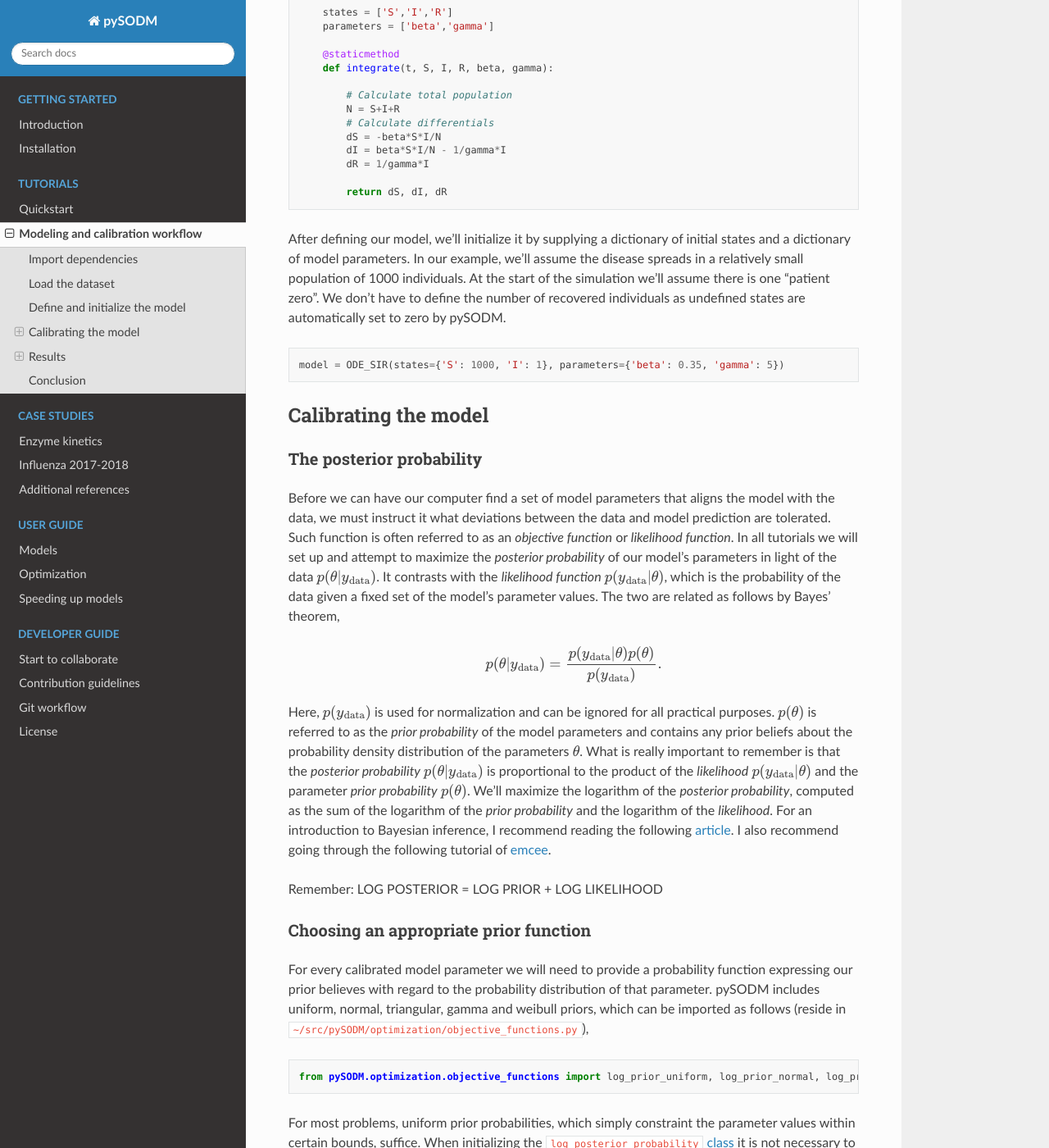
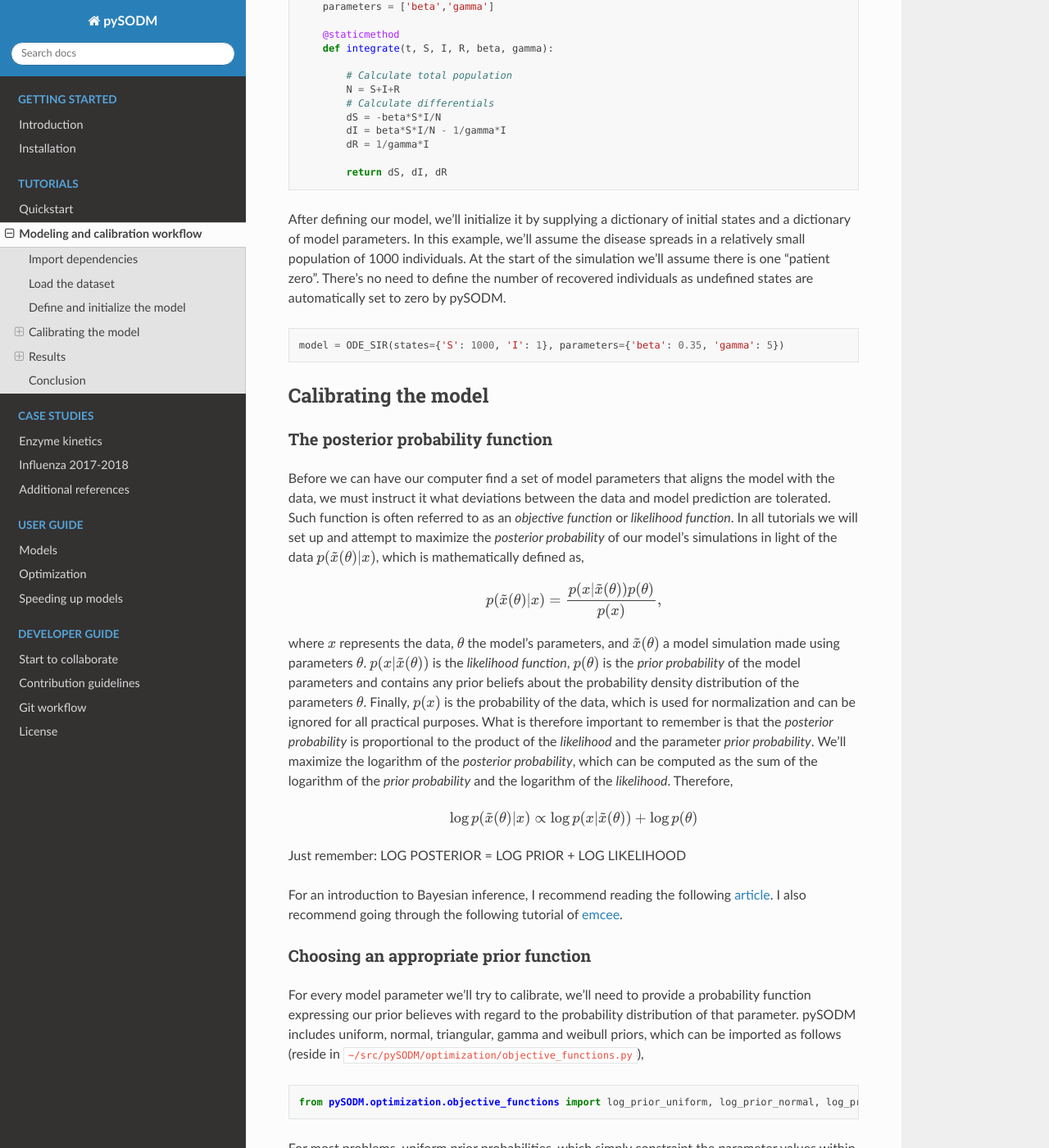
Before and after one commit to twallema/pySODM, a Sphinx documentation site: the page built from docs/workflow.md, in a window 1280 px wide and 1400 px high, scrolled down 3502 px. Shown: the whole window at 82% size. Built offline with Sphinx 7.4.7 and the Read the Docs theme 2.0.0, drawn with Linux system fonts in a browser that asks for light colours; some of the changed text lies outside the part shown.

Commit message:
workflow tutorial and documentation

````diff
--- a/docs/workflow.md
+++ b/docs/workflow.md
@@ -24,13 +24,13 @@
 
 ### Load the dataset
 
-For the purpose of this tutorial, we'll generate a sythetic dataset of disease cases. We'll accomplish this by assuming the disease is generating cases exponentially with a doubling time of 10 days. Alternatively, the output of the SIR model could be used to generate a dataset of disease cases. Mathematically,
+For the purpose of this tutorial, we'll generate a sythetic dataset containing disease incidence. We assume the disease is generating cases exponentially with a doubling time of 10 days. Mathematically,
 
 ```{math}
 n_{cases}(t) = \exp \Big( t *  \dfrac{\log 2}{t_d} \Big)
 ```
 
-We'll assume the first case was detected on December 1st, 2022 and data was collected on every weekday until December 21st, 2022. Then, we'll add observational noise to the synthetic data. For count based data, observational noise is typically the result of a poisson or negative binomial proces, depending on the occurence of overdispersion. For a poisson proces, the variance in the data is equal to the mean: {math}`\sigma^2 = \mu`, while for a negative binomial proces the mean-variance relationship is quadratic: {math}`\sigma^2 = \mu + \alpha \mu^2`. For this example we'll use the negative binomial distribution with a dispersion factor of `alpha=0.03`, which was representative for the data used during the COVID-19 pandemic in Belgium. Note that for {math}`\alpha=0`, the variance of the negative binomial distribution is equal to the variance of the poisson distribution.
+We'll assume the first case was detected on December 1st, 2022 and data was collected on weekdays only until December 21st, 2022. Then, we'll add observational noise to the synthetic data. For count based data, observational noise is typically the result of a poisson or negative binomial proces, depending on the occurence of overdispersion. In case the observations result from a poisson proces, the variance in the data is equal to the mean: {math}`\sigma^2 = \mu`, while for a negative binomial proces the mean-variance relationship is quadratic: {math}`\sigma^2 = \mu + \alpha \mu^2`. For this example we'll use the negative binomial distribution with a dispersion factor of `alpha=0.03`, which was representative for the data used during the COVID-19 pandemic in Belgium. Note that for {math}`\alpha=0`, the variance of the negative binomial distribution is equal to the variance of the poisson distribution.
 
 ```python
 # Parameters
@@ -44,7 +44,7 @@
 d = pd.Series(index=dates, data=y, name='CASES')
 # Index name must be date for calibration to work
 d.index.name = 'date'
-# Data collection only on weekdays
+# Only retain weekdays
 d = d[d.index.dayofweek < 5]
 ```
 
@@ -86,16 +86,16 @@
 \end{eqnarray}
 ```
 
-The model has three states: 1) The number of individuals susceptible to the disease (S), 2) the number of infectious individuals (I), and 3) the number of removed individuals (R). The model has two parameters: 1) `beta`, the rate of transmission and, 2) `gamma`, the duration of infectiousness. Building a model is based on the class inheritance, the user must first load the `ODE` class from `~/src/models/base.by`. Then, the user must define his/her own class which must contain (minimally),
-- A list containing the state names `states`,
-- A list containing the parameter names `parameter_names`,
-- An `integrate()` function where the differentials of the model are computed,
+The model has three states: 1) The number of individuals susceptible to the disease (S), 2) the number of infectious individuals (I), and 3) the number of removed individuals (R). The model has two parameters: 1) `beta`, the rate of transmission and, 2) `gamma`, the duration of infectiousness. Building a pySODM model is based on class inheritance, you load the `ODE` class from `~/src/models/base.by`. Then, you define your own model class which must contain (minimally),
+- A list containing the state names, named `states`,
+- A list containing the parameter names, named `parameter_names`,
+- A function named `integrate()` where you compute your model's differentials.
 
-and take the `ODE` class as its input. Checkout the documentation of the ODE class [here](models.md). There are some important formatting requirements to the integrate function, which are verified when the model is initialized,
+This class takes pySODM's `ODE` class as its input. The `ODE` class is recognizes the components of your custom model class which will aid in performing input checks. Checkout the documentation of the [ODE class](models.md) for an overview of the class methods. There are some important formatting requirements to the integrate function, which are verified when the model is initialized,
 1. The integrate function must have the timestep `t` as its first input
-2. The model states and parameters must also be given as input, their order does not make a difference
+2. Followed by all model states and parameters, their order does not matter
 3. The integrate function must return a differential for every model state, arranged in the same order as the state names defined in `states`
-4. The integrate function must be a static method (include `@staticmethod`)
+4. The integrate function must be a static method (done by decorating with `@staticmethod`)
 
 ```python
 # Import the ODE class
@@ -123,7 +123,7 @@
         return dS, dI, dR
 ```
 
-After defining our model, we'll initialize it by supplying a dictionary of initial states and a dictionary of model parameters. In our example, we'll assume the disease spreads in a relatively small population of 1000 individuals. At the start of the simulation we'll assume there is one "patient zero". We don't have to define the number of recovered individuals as undefined states are automatically set to zero by pySODM.
+After defining our model, we'll initialize it by supplying a dictionary of initial states and a dictionary of model parameters. In this example, we'll assume the disease spreads in a relatively small population of 1000 individuals. At the start of the simulation we'll assume there is one "patient zero". There's no need to define the number of recovered individuals as undefined states are automatically set to zero by pySODM.
 
 ```python
 model = ODE_SIR(states={'S': 1000, 'I': 1}, parameters={'beta': 0.35, 'gamma': 5})
@@ -131,19 +131,21 @@
 
 ### Calibrating the model
 
-#### The posterior probability
+#### The posterior probability function
 
-Before we can have our computer find a set of model parameters that aligns the model with the data, we must instruct it what deviations between the data and model prediction are tolerated. Such function is often referred to as an *objective function* or *likelihood function*. In all tutorials we will set up and attempt to maximize the *posterior probability* of our model's parameters in light of the data {math}`p(\theta | y_{\text{data}})`. It contrasts with the *likelihood function* {math}`p(y_{\text{data}} | \theta)`, which is the probability of the data given a fixed set of the model's parameter values. The two are related as follows by Bayes' theorem,
+Before we can have our computer find a set of model parameters that aligns the model with the data, we must instruct it what deviations between the data and model prediction are tolerated. Such function is often referred to as an *objective function* or *likelihood function*. In all tutorials we will set up and attempt to maximize the *posterior probability* of our model's simulations in light of the data {math}`p(\tilde{x}(\theta) | x)`, which is mathematically defined as,
+$$ p (\tilde{x}(\theta) | x) = \frac{p( x | \tilde{x}(\theta)) p(\theta)}{p(x)}, $$
+where {math}`x` represents the data, {math}`\theta` the model's parameters, and {math}`\tilde{x}(\theta)` a model simulation made using parameters {math}`\theta`. {math}`p(x | \tilde{x}(\theta))` is the *likelihood function*, {math}`p(\theta)` is the *prior probability* of the model parameters and contains any prior beliefs about the probability density distribution of the parameters {math}`\theta`. Finally, {math}`p(x)` is the probability of the data, which is used for normalization and can be ignored for all practical purposes. What is therefore important to remember is that the *posterior probability* is proportional to the product of the *likelihood*  and the parameter *prior probability*. We'll maximize the logarithm of the *posterior probability*, which can be computed as the sum of the logarithm of the *prior probability* and the logarithm of the *likelihood*. Therefore,
 
-$$ p (\theta | y_{\text{data}}) = \frac{p(y_{\text{data}} | \theta) p(\theta)}{p(y_{\text{data}})}. $$
+$$\log p (\tilde{x}(\theta) | x) \propto \log p( x | \tilde{x}(\theta)) + \log p(\theta)$$
 
-Here, {math}`p(y_{\text{data}})` is used for normalization and can be ignored for all practical purposes. {math}`p(\theta)` is referred to as the *prior probability* of the model parameters and contains any prior beliefs about the probability density distribution of the parameters {math}`\theta`. What is really important to remember is that the *posterior probability* {math}`p(\theta | y_{\text{data}})` is proportional to the product of the *likelihood* {math}`p(y_{\text{data}} | \theta)` and the parameter *prior probability* {math}`p(\theta)`. We'll maximize the logarithm of the *posterior probability*, computed as the sum of the logarithm of the *prior probability* and the logarithm of the *likelihood*. For an introduction to Bayesian inference, I recommend reading the following [article](https://towardsdatascience.com/a-gentle-introduction-to-bayesian-inference-6a7552e313cb). I also recommend going through the following tutorial of [emcee](https://emcee.readthedocs.io/en/stable/tutorials/line/).
+Just remember: LOG POSTERIOR = LOG PRIOR + LOG LIKELIHOOD
 
-Remember: LOG POSTERIOR = LOG PRIOR + LOG LIKELIHOOD
+For an introduction to Bayesian inference, I recommend reading the following [article](https://towardsdatascience.com/a-gentle-introduction-to-bayesian-inference-6a7552e313cb). I also recommend going through the following tutorial of [emcee](https://emcee.readthedocs.io/en/stable/tutorials/line/).
 
 #### Choosing an appropriate prior function
 
-For every calibrated model parameter we will need to provide a probability function expressing our prior believes with regard to the probability distribution of that parameter. pySODM includes uniform, normal, triangular, gamma and weibull priors, which can be imported as follows (reside in `~/src/pySODM/optimization/objective_functions.py`),
+For every model parameter we'll try to calibrate, we'll need to provide a probability function expressing our prior believes with regard to the probability distribution of that parameter. pySODM includes uniform, normal, triangular, gamma and weibull priors, which can be imported as follows (reside in `~/src/pySODM/optimization/objective_functions.py`),
 
 ```
 from pySODM.optimization.objective_functions import log_prior_uniform, log_prior_normal, log_prior_triangle, log_prior_gamma, log_prior_weibull, log_prior_custom
@@ -153,15 +155,15 @@
 
 #### Choosing an appropriate likelihood function
 
-The next step is to choose an appropriate log likelihood function {math}` \log [ p(y_{\text{data}} | \theta) ]`. The log likelihood function is a function that describes the magnitude of the error when model prediction and data deviate. The bread and butter log likelihood function is the sum of squared errors (SSE),
+The next step is to choose an appropriate log likelihood function. The log likelihood function is a function that describes the magnitude of the error when model prediction and data deviate. The bread and butter log likelihood function is the sum of squared errors (SSE),
 ```{math}
 SSE = \sum_i (y_{data,i} - y_{model,i})^2,
 ```
-this is actually a simplified case of the following Guassian log likelihood function,
+which is actually a simplified case of the following Guassian log likelihood function,
 ```{math}
 \log \big[ p(y_{data} | y_{model}, \sigma) \big] = - \frac{1}{2} \sum_i \Bigg[ \frac{(y_{data,i} - y_{model,i})^2}{\sigma_i^2} + \log (2 \pi \sigma_i^2) \Bigg].
 ```
-from the above equations we can deduce that the SSEs's use is only appropriate when the error on all datapoints are the same (i.e. {math}`\sigma_i^2 = 1`). If the errors ({math}`\sigma_i`) of all datapoints ({math}`y_{data,i}`) are known, then the Gaussian log likelihood function is the most appropriate objective function. When the error of the datapoints are unknown, we must analyze the mean-variance relationship in our dataset to choose the appropriate likelihood function or make an assumption. For epidemiological case data, dispersion tends to grow with the magnitude of the data and only one datapoint is available per day (so no error is readily available). In that case, pySODM's [`variance_analysis()` function](optimization.md) includes the necessary tools to approximate the mean-variance relationship in a dataset of counts. By dividing the dataset in discrete windows and comparing an exponential moving average to the data, mean-variance couples can be approximated. Then, the appropriate likelihood function can be found by fitting the following candidate models,
+from the above equations we can deduce that the SSEs's use is only appropriate when the error on all datapoints are the same (i.e. {math}`\sigma_i^2 = 1`). If the errors ({math}`\sigma_i`) of all datapoints ({math}`y_{data,i}`) are known, then the Gaussian log likelihood function is the most appropriate objective function. When the error of the datapoints are unknown, we can analyze the mean-variance relationship in our dataset to choose the appropriate likelihood function or make an assumption. For epidemiological case data, dispersion tends to grow with the magnitude of the data and only one datapoint is available per day (so no error is readily available). In that case, pySODM's [`variance_analysis()` function](optimization.md) includes the necessary tools to approximate the mean-variance relationship in a dataset of counts. By dividing the dataset in discrete windows and comparing an exponential moving average to the data, mean-variance couples can be approximated. Then, the appropriate likelihood function can be found by fitting the following candidate models,
 
 | Mean-Variance model          | Relationship                               |
 |------------------------------|--------------------------------------------|
@@ -343,28 +345,30 @@
 
 #### Goodness-of-fit: draw functions
 
-Next, let's visualize how well our simple SIR model fits the data. To this end, we'll simulate the model a number of times, and at each time we'll update the value of `beta` with a sample drawn by the MCMC. Then, assuming our model is an adequate representation of the modeled proces, we'll add observational noise to each model trajectory using `add_negative_binomial()`. Finally, we'll visualize the individual model trajectories and the data to asses the goodness-of-fit.
+Next, let's visualize how well our simple SIR model fits the data. To this end, we'll simulate the model a number of times, and we'll update the value of `beta` with a sample from its posterior probability distribution obtained using the MCMC. Then, we'll add the noise introduced by observing the epidemiological process to each simulated model trajectory using `add_negative_binomial()`. Finally, we'll visualize the individual model trajectories and the data to asses the goodness-of-fit.
 
-To repeatedly simulate a model and update a parameter value in each consecutive run, we'll use what is called a *draw function*. This function always takes two input arguments, the model parameters dictionary `parameters` and a dictionary containing samples `samples`, and must always return the model parameters dictionary `parameters` (unaltered dictionary keys). The draw function defines how the samples dictionary can be used to update the model parameters dictionary. In our case, we'll use `np.random.choice()` to sample a random value of `beta` from the dictionary of samples and assign it to the model parameteres dictionary, as follows,
+To repeatedly simulate a model and update a parameter value in each consecutive run, you can use pySODM's *draw function*. These functions always takes `parameters` as its first input argument, representing the dictionary of model parameters. This can then be followed by an arbitrary number of user-defined parameters to aid in the draw function. A draw function must always return the model parameters dictionary `parameters`, without alterations to the dictionaries keys. The draw function defines how values of parameters can change during consecutive simulations of the model, i.e. it updates parameter values in the model parameters dictionary. This feature is useful to perform sensitivty analysis.
+
+In this example, we'll use a draw function to replace `beta` with a random value obtained from its posterior probability distribution obtained during calibration. We accomplish this by defining a draw function with one additional argument, `samples`, which is a list containing the samples of the posterior probability distribution of `beta`. `np.random.choice()` is used to sample a random value of `beta` and assign it to the model parameteres dictionary,
 
 ```python
 # Define draw function
 def draw_fcn(parameters, samples):
-    parameters['beta'] = np.random.choice(np.array(samples['beta']))
+    parameters['beta'] = np.random.choice(np.array(samples))
     return parameters
 ```
 
-Then, we'll provide four additional arguments to `sim()`,
+To use this draw function, you provide four additional arguments to the `sim()` function,
 1. `N`: the number of repeated simulations,
-2. `samples`: the dictionary containing the samples of `beta` generated with the MCMC,
-3. `draw_fcn`: our defined draw function,
+2. `draw_function`: the draw function,
+2. `draw_function_kwargs`: a dictionary containing all parameters of the draw function not equal to `parameters` (passed internally by the `sim()` function).
 4. `processes`: the number of cores to divide the `N` simulations over.
 
 As demonstrated in the quickstart example, the `xarray` containing the model output will now contain an additional dimension to accomodate the repeated simulations: `draws`.
 
 ```python
 # Simulate model
-out = model.sim([d.index.min(), d.index.max()+pd.Timedelta(days=28)], N=50, samples=samples_dict, draw_fcn=draw_fcn, processes=processes)
+out = model.sim([d.index.min(), d.index.max()+pd.Timedelta(days=28)], N=50, draw_function=draw_fcn, draw_function_kwargs={'samples': samples_dict['beta']}, processes=processes)
 # Add negative binomial observation noise
 out = add_negative_binomial_noise(out, dispersion)
 # Visualize result
@@ -397,9 +401,9 @@
         return 0.50*param
 ```
 
-This simple function reduces the parameter `param` with a factor two if the simulation date is larger than `start_measures`. A time-dependent model parameter function must always have the arguments `t` (simulation timestep), `states` (dictionary of model states) and `param` (value of the parameter the function is applied to) as inputs. In addition, the user can supply additional arguments to the function, which need to be added to the dictionary of model parameters.
+This simple function reduces the parameter `param` with a factor two if the simulation date is larger than `start_measures`. A time-dependent model parameter function must always have the arguments `t` (simulation timestep), `states` (dictionary of model states) and `param` (original value of the parameter the function is applied to) as inputs. In addition, the user can supply additional arguments to the function, which need to be added to the dictionary of model parameters when the model is initialised.
 
-We will apply this function to the infectivity parameter `beta` by using the `time_dependent_parameters` argument of `sim()`.
+We will apply this function to the infectivity parameter `beta`, and declare this using the `time_dependent_parameters` argument when initialising the model.
 ```python
 # Attach the additional arguments of the time-depenent function to the parameter dictionary
 model.parameters.update({'start_measures': '2023-01-21'})
@@ -409,11 +413,21 @@
                      time_dependent_parameters={'beta': lower_infectivity})
 ```
 
+However, we would like to simulate that the reduction of the infectivity is not instantaneous but is gradual. This can be accomplished by extending our draw function to sample the start of the measures from a triangular distribution.
+
+```python
+# Define draw function
+def draw_fcn(parameters, samples, ramp_length):
+    parameters['beta'] = np.random.choice(samples)
+    parameters['start_measures'] += pd.Timedelta(days=np.random.triangular(left=0,mode=0,right=ramp_length))
+    return parameters
+```
+
 Next, we compare the simulations with and without the use of our time-dependent model parameter function.
 
 ```python
 # Simulate the model
-out_with = model_with.sim([d.index.min(), d.index.max()+pd.Timedelta(days=2*28)], N=50, samples=samples_dict, draw_fcn=draw_fcn, processes=processes)
+out_with = model_with.sim([d.index.min(), d.index.max()+pd.Timedelta(days=2*28)], N=50, draw_function=draw_fcn, draw_function_kwargs={'samples': samples_dict['beta'], 'ramp_length': 21} processes=processes)
 
 # Add negative binomial observation noise
 out_with = add_negative_binomial_noise(out_with, alpha)
````
Also changed, not shown: other parts of docs/workflow.md (+4 -4 lines), 1 other file.
